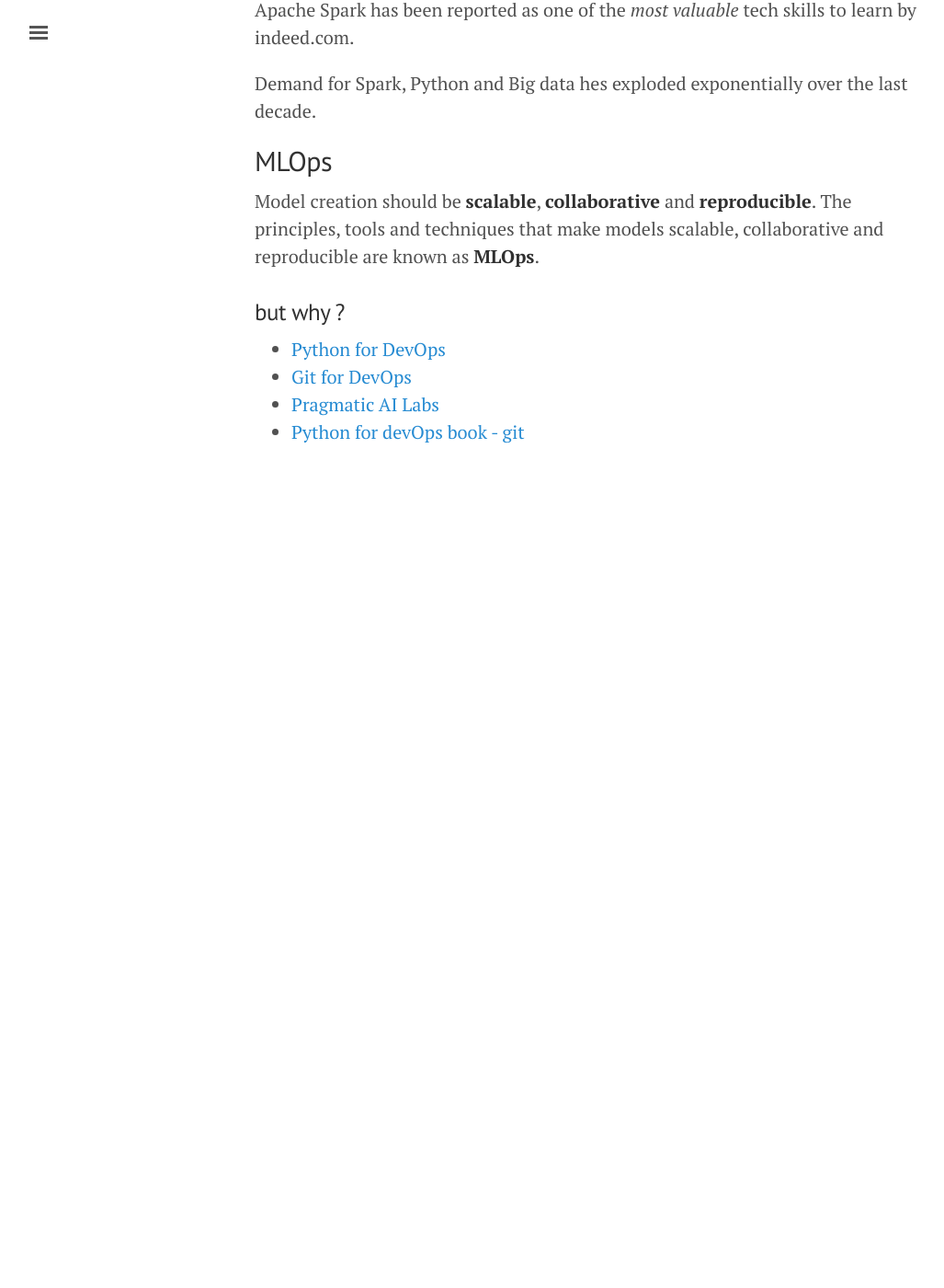
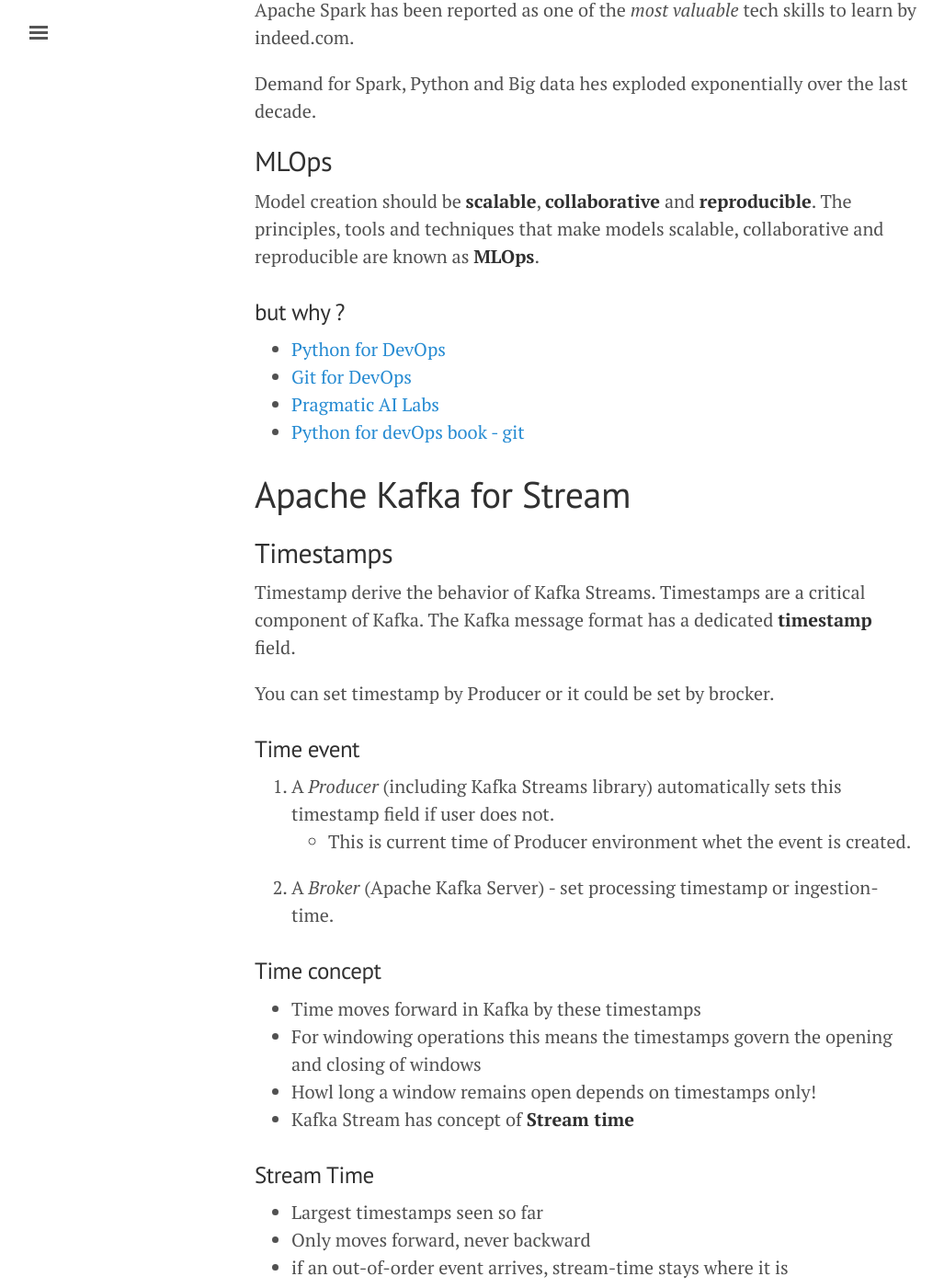
Before and after one commit to sebkaz-teaching/RealTimeEN, a Jekyll site: the page built from e1.md, in a window 1280 px wide and 1400 px high, scrolled down 273 px. Shown: the whole window at 92% size, without its empty margins (3-1030 px from the left). Built offline with Jekyll 4.4.1, drawn with Linux system fonts in a browser that asks for light colours; our own code applies the rules of GitHub Pages for plain Markdown files; before the commit the page ends 900 px from its top, so only the background shows below that; some of the changed text lies outside the part shown.

Commit message:
Update e1.md

```diff
--- a/e1.md
+++ b/e1.md
@@ -16,3 +16,39 @@
 * [Git for DevOps](https://devopscube.com/git-for-devops/)
 * [Pragmatic AI Labs](https://paiml.com)
 * [Python for devOps book - git](https://github.com/paiml/python_devops_book)
+
+
+# Apache Kafka for Stream
+
+## Timestamps
+
+Timestamp derive the behavior of Kafka Streams.
+Timestamps are a critical component of Kafka. The Kafka message format has a dedicated **timestamp** field.
+
+You can set timestamp by Producer or it could be set by brocker.
+
+### Time event
+1. A _Producer_ (including Kafka Streams library) automatically sets this timestamp field if user does not.
+- This is current time of Producer environment whet the event is created.
+2. A _Broker_ (Apache Kafka Server) - set processing timestamp or ingestion-time.
+
+### Time concept
+- Time moves forward in Kafka by these timestamps
+- For windowing operations this means the timestamps govern the opening and closing of windows
+- Howl long a window remains open depends on timestamps only!
+- Kafka Stream has concept of **Stream time**
+
+### Stream Time
+
+- Largest timestamps seen so far
+- Only moves forward, never backward
+- if an out-of-order event arrives, stream-time stays where it is
+
+Event with _event-time_ < _stream-time_ are considered as **Out-of-order**
+- For windowed operations, this means the event-timestamps is less than the current stream-time, but within the window time.
+- Out-of-order records are accepted and processed
+
+**Late input**
+- The grace period, a per-window setting, defines a cut-off for out-of-order events.
+- Any out-of-order events that arrive after the grace period are considered (**too**) **late**, and thus are ignored and not processed.
+- The delay of an event is determined by stream-time - event-timestamp
```
